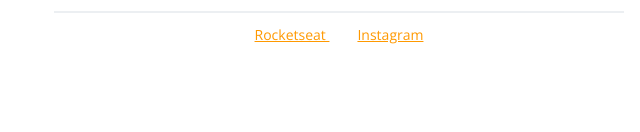
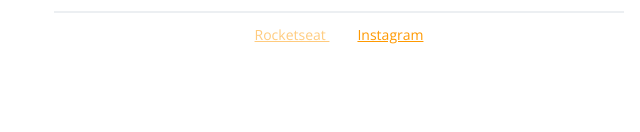
Before and after one commit to Hael2805/Rocketseat-Explorer, a plain HTML site: page Projeto01/index.html in a window 1280 px wide. In both pictures the pointer is over the link "Rocketseat". Shown: the part 620-752 px from the top of the page, 301-941 px from the left. Drawn offline with nearby package versions, Linux system fonts and the light colour scheme.

Commit message:
Update style.css

```diff
--- a/Projeto01/style.css
+++ b/Projeto01/style.css
@@ -21,6 +21,8 @@ body, p, a { font-family: 'Open Sans', sans-serif; }
 
 span, a { color: #FF9900 }
 
+a:hover { opacity: 0.5}
+
 p, #footer { color:#7D7987;
              font-size: 14px;
              line-height: 28px; }
```
